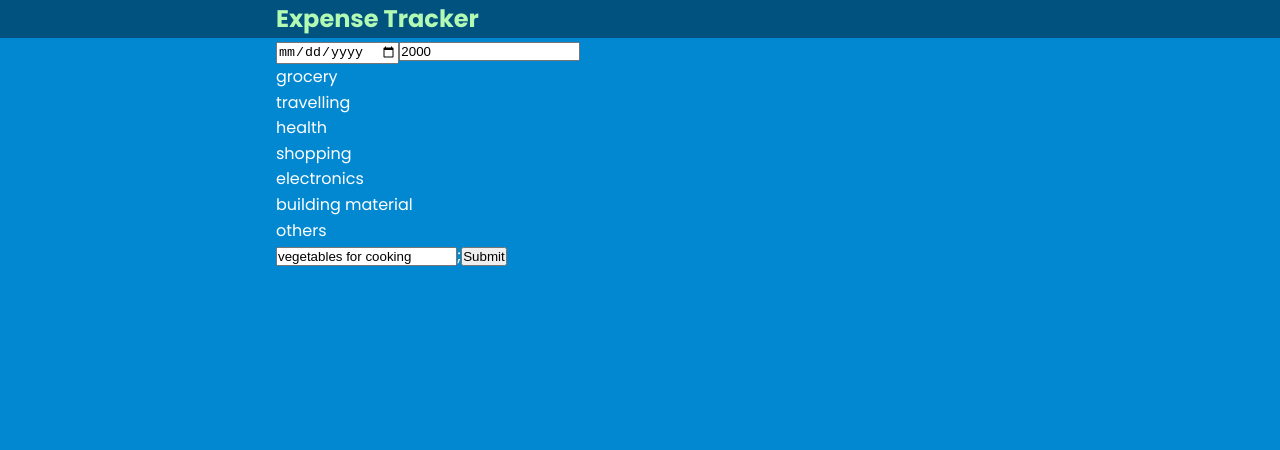
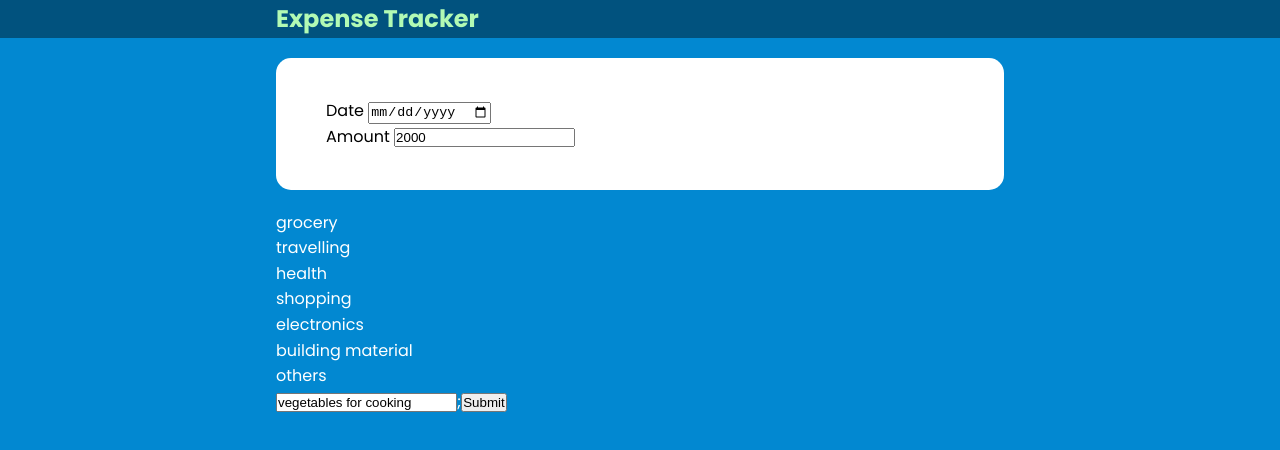
Before and after one commit to blsgrn/expense_tracker, a React (Create React App) app: page / in a window 1280 px wide. Shown: the top 450 px of the page. Built offline with nearby package versions, Linux system fonts and the light colour scheme.

Commit message:
add data array file in directory named data

```diff
--- a/src/components/Data.jsx
+++ b/src/components/Data.jsx
@@ -1,12 +1,28 @@
+import Card from "../shared/Card";
 function Data() {
   const Date = "May 13, 2022";
   const Amount = 2000;
 
   return (
-    <div className="data">
-      <input type={"date"} value={Date} />
-      <input type={"number"} value={Amount} />
-    </div>
+    <>
+      <Card>
+        <div className="data">
+          <div className="date">
+            <form>
+              <label htmlFor="date">Date </label>
+              <input type="date" value={Date} />
+            </form>
+          </div>
+
+          <div className="amount">
+            <form>
+              <label htmlFor="amount">Amount </label>
+              <input type="amount" value={Amount} />
+            </form>
+          </div>
+        </div>
+      </Card>
+    </>
   );
 }
 
```
Also changed, not shown: src/data/EntryData.js (added, +7 -0 lines).
